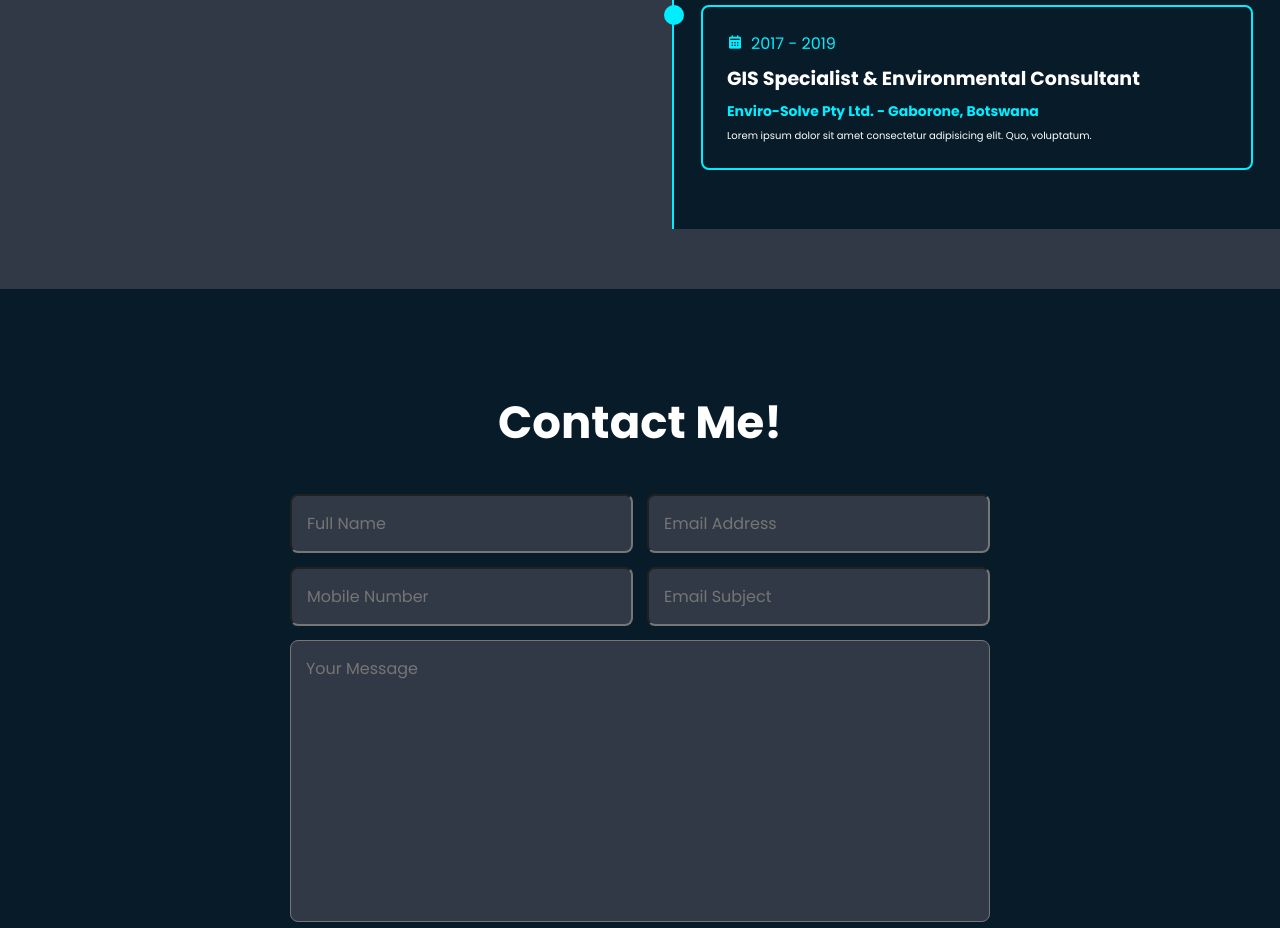
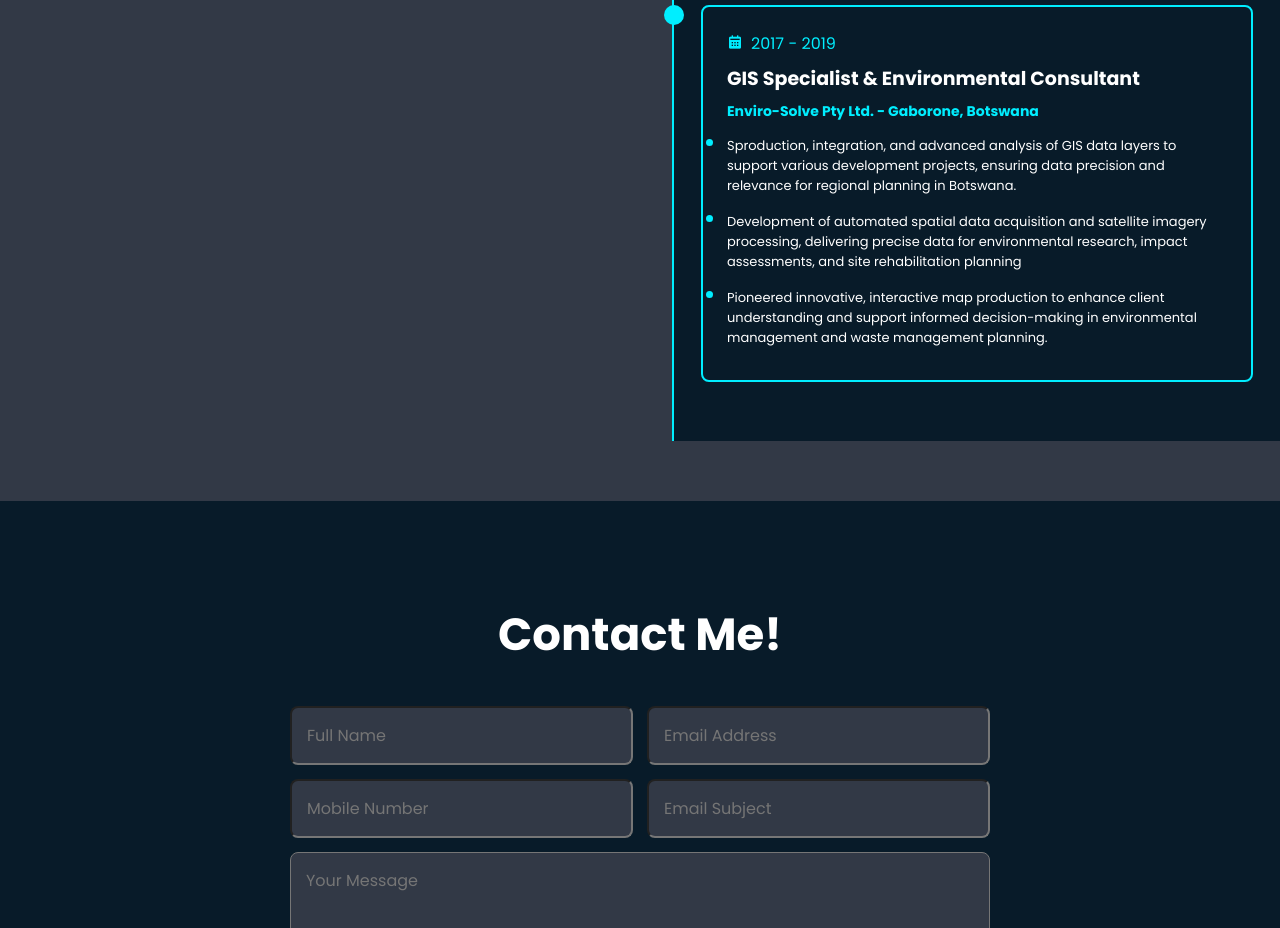
Before and after one commit to BoineeloMoyo/Portfolio, a plain HTML site: page index.html in a window 1280 px wide. Shown: the part 4729-5657 px from the top of the page. Drawn offline with nearby package versions, Linux system fonts and the light colour scheme.

Commit message:
EnviroSolve task 1

```diff
--- a/index.html
+++ b/index.html
@@ -395,7 +395,13 @@
                 <div class="year"><i class='bx bxs-calendar'></i>2017 - 2019</div>
                 <h3>GIS Specialist & Environmental Consultant</h3>
                 <h4> Enviro-Solve Pty Ltd.  - Gaborone, Botswana</h4>
-                <p>Lorem ipsum dolor sit amet consectetur adipisicing elit. Quo, voluptatum.</p>
+                <ul>
+                  <li>Sproduction, integration, and advanced analysis of GIS data layers to support various development projects, ensuring data precision and relevance for regional planning in Botswana.</li>
+                  <li>Development of automated spatial data acquisition and satellite imagery processing, delivering
+                    precise data for environmental research, impact assessments, and site rehabilitation planning</li>
+                  <li>Pioneered innovative, interactive map production to enhance client understanding
+                    and support informed decision-making in environmental management and waste management planning.</li>
+                </ul>
               </div>
             </div>
 
```
